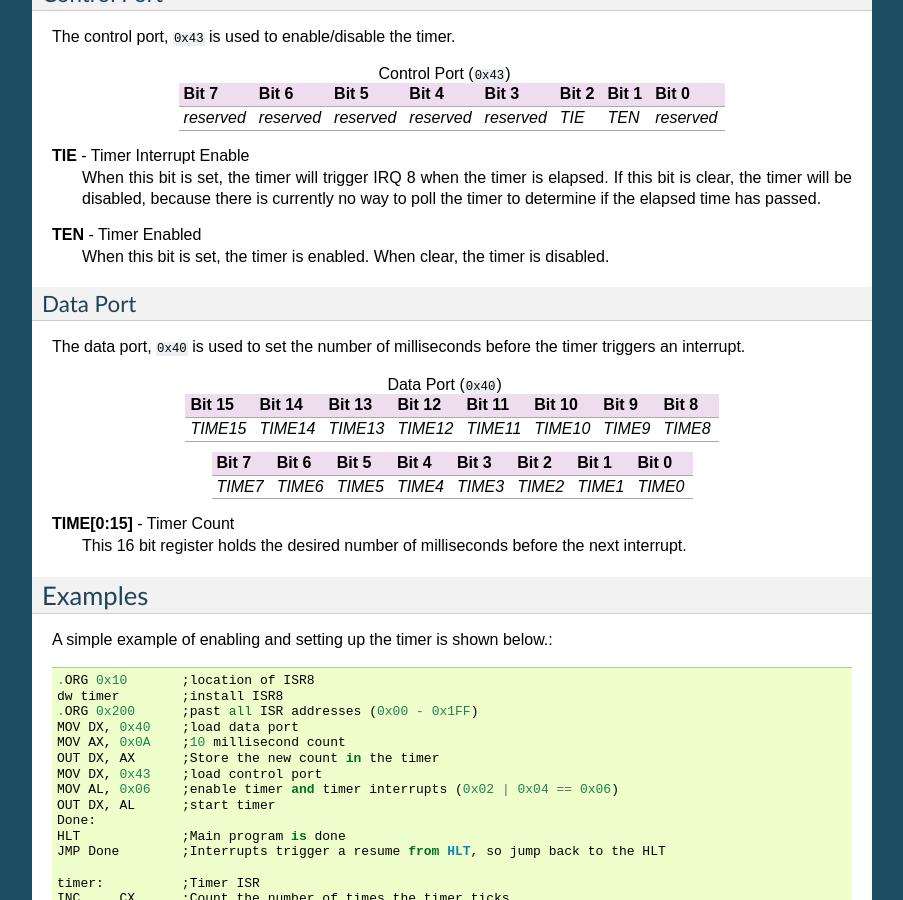
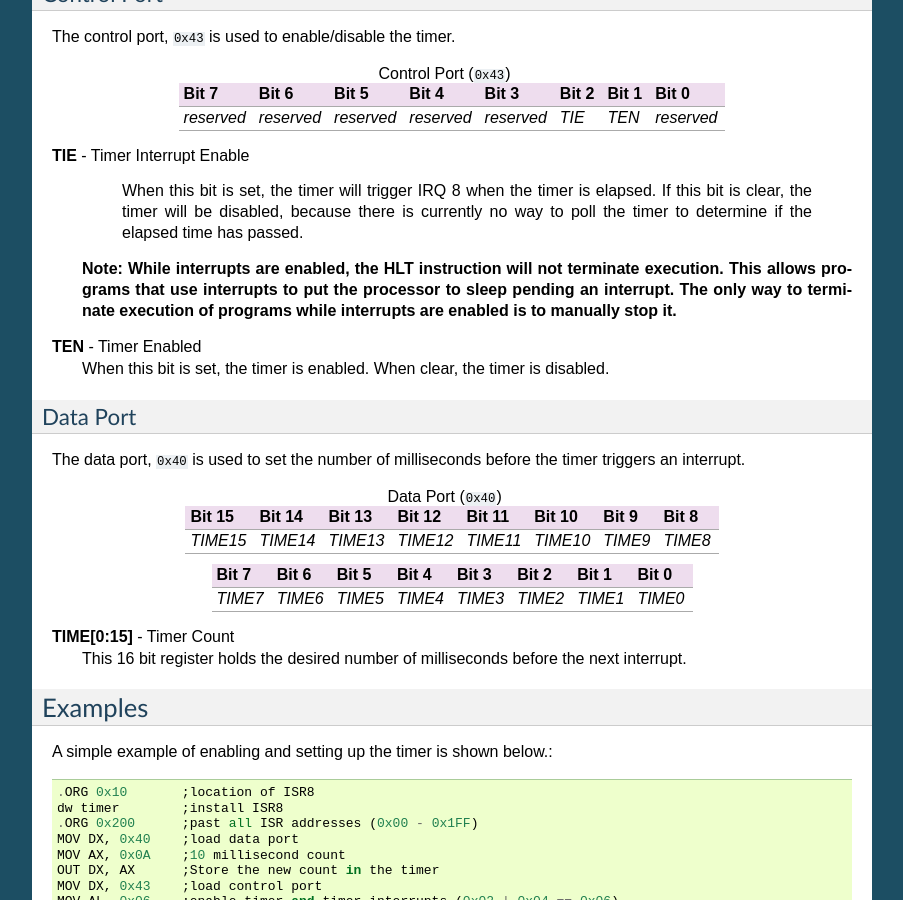
Before and after one commit to rdnelson/Libra, a Sphinx documentation site: the page built from doc/timer.rst, in a window 1280 px wide and 900 px high, scrolled down 374 px. Shown: the whole window, without its empty margins (198-1101 px from the left). Built offline with Sphinx 7.4.7, drawn with Linux system fonts in a browser that asks for light colours; formulas are drawn with MathJax 3.

Commit message:
Update timer doc to include behaviour of HLT when interrupts are enabled

```diff
--- a/doc/timer.rst
+++ b/doc/timer.rst
@@ -49,6 +49,11 @@ The control port, ``0x43`` is used to enable/disable the timer.
 	When this bit is set, the timer will trigger IRQ 8 when the timer is elapsed.
 	If this bit is clear, the timer will be disabled, because there is currently
 	no way to poll the timer to determine if the elapsed time has passed.
+
+    **Note: While interrupts are enabled, the HLT instruction will not terminate
+    execution. This allows programs that use interrupts to put the processor to
+    sleep pending an interrupt. The only way to terminate execution of programs
+    while interrupts are enabled is to manually stop it.**
 
 **TEN** - Timer Enabled
 	When this bit is set, the timer is enabled. When clear, the timer is disabled.
```
